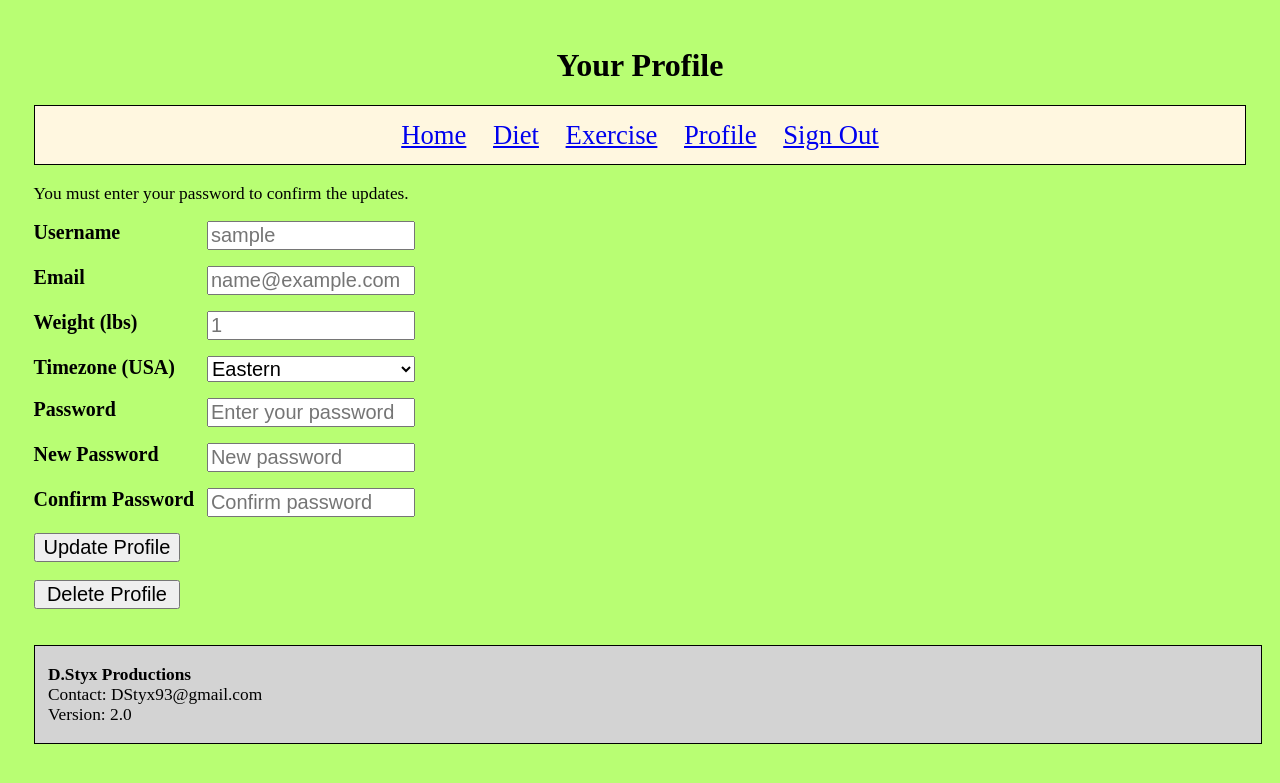
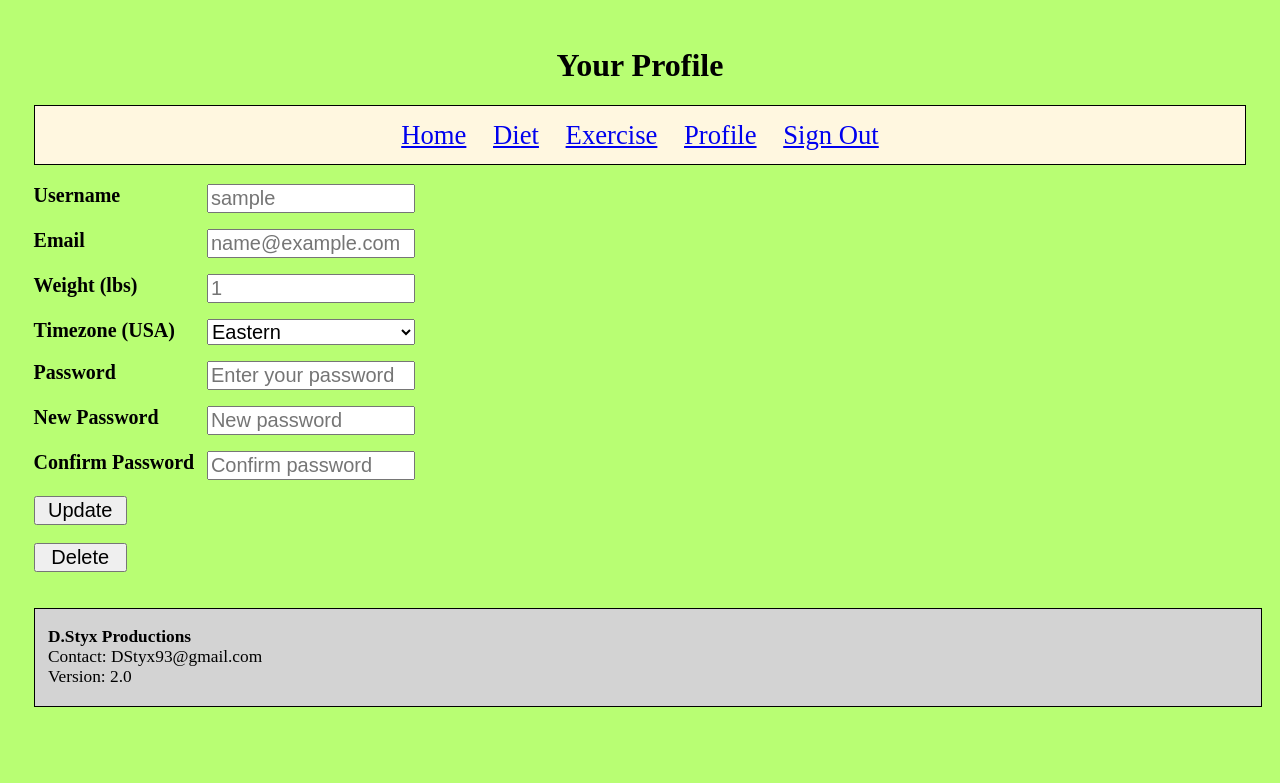
Before and after one commit to DStyck93/Health_Website, a PHP site: page /users/profile/index.php in a window 1280 px wide. Shown: the top 783 px of the page. Run offline with PHP 8.4, Linux system fonts and the light colour scheme; the visitor is signed in with stand-in values (Sample User, id 1); a stand-in replaces the project's code that opens the database connection; some libraries are stand-ins or nearby versions.

Commit message:
Profile updates now only require a password for password updates.

```diff
--- a/private/functions/auth_functions.php
+++ b/private/functions/auth_functions.php
@@ -4,6 +4,7 @@ function login($user): true {
     session_regenerate_id(true);
     $_SESSION['username'] = $user['username'];
     $_SESSION['email'] = $user['email'];
+    $_SESSION['hashed_password'] = $user['password'];
     $_SESSION['weight'] = $user['weight_pounds'] ?? 0;
     $_SESSION['timezone'] = $user['timezone'];
 
@@ -37,8 +38,8 @@ function require_login(): void {
         $user = find_user_by_id($_COOKIE['user_id']);
         $_SESSION['username'] = $user['username'];
         $_SESSION['email'] = $user['email'];
+        $_SESSION['hashed_password'] = $user['password'];
         $_SESSION['weight'] = $user['weight_pounds'];
-        $_SESSION['hashed_password'] = $user['password'];
         $_SESSION['timezone'] = $user['timezone'];
     }
 }
--- a/private/functions/validation_functions.php
+++ b/private/functions/validation_functions.php
@@ -221,20 +221,19 @@ function update_user(): array {
     $username = $_POST['username'];
     $email = $_POST['email'] ?? '';
     $weight = $_POST['weight'] ?? '';
-    $timezone = $_POST['timezone'] ?? '';
     $old_password = $_POST["password"] ?? '';
     $new_password = $_POST['new_password'] ?? '';
     $confirm_password = $_POST['confirm_password'] ?? '';
 
-    $user = find_user_by_id($_COOKIE['user_id']);
+    $timezone = $_POST['timezone'] ?? '';
+    if ($timezone == $_SESSION["timezone"]) {
+        $timezone = '';
+    }
 
-    if ($username == '' && $email == '' && $new_password == '' && $timezone == $_SESSION['timezone']) {
+    if ($username == '' && $email == '' && $new_password == '' && $timezone == '' && $weight == '') {
         $errors[] = "No values entered";
-
-    } else if ($old_password == '') {
-        $errors[] = "You must enter your password.";
-
-    } else if (password_verify($old_password, $user['password'])) {
+        return $errors;
+    }
 
     // Username
     if ($username != '') {
@@ -328,9 +327,16 @@ function update_user(): array {
     }
 
     // Password
+    if ($old_password == '' && $new_password != '') {
+        $errors[] = "To update your password, you must enter your old one.";
+
+    }
+
     if ($new_password != '') {
+        $correct_password = password_verify($old_password, $_SESSION['hashed_password']);
 
-            // Validate password
+        if ($correct_password) {
+            // Validate new password
             if (!has_length($new_password, ['min' => 5, 'max' => 20])) {
                 $errors[] = "Password must be between 5 and 20 characters.";
             } elseif (!preg_match('/[A-Z]/', $new_password)) {
@@ -356,14 +362,14 @@ function update_user(): array {
                 $result = update_user_query('password', $hashed_password);
                 if ($result) {
                     $_SESSION['message'] = "Password successfully updated.\n";
+                    $_SESSION['hashed_password'] = $hashed_password;
                 } else {
                     $errors[] = "An error occurred while updating your password.";
                 }
             }
-        }
-
         } else {
             $errors[] = "Invalid password";
+        }
     }
 
     return $errors;
--- a/public_html/public/stylesheets/style.css
+++ b/public_html/public/stylesheets/style.css
@@ -142,7 +142,7 @@ dt {
 }
 
 #edit_user_button {
-    width: 110pt;
+    width: 70pt;
     font-size: 15pt;
     cursor: pointer;
 }
--- a/public_html/public/users/profile/index.php
+++ b/public_html/public/users/profile/index.php
@@ -18,7 +18,6 @@ include(SHARED_PATH . '/header.php');
 <!-- Messages -->
 <p id="message"><?php display_message() ?></p>
 <p><?php echo display_errors($errors); ?></p>
-<p>You must enter your password to confirm the updates.</p>
 
 <!-- Form -->
 <form action="<?php echo url_for('/users/profile/index.php') ?>" method="POST">
@@ -57,13 +56,13 @@ include(SHARED_PATH . '/header.php');
         <input type="password" id="form_input" placeholder="Confirm password" name="confirm_password"/>
     </dd></dl>
     <!-- Submit -->
-    <input type="submit" value="Update Profile" id="edit_user_button"/>
+    <input type="submit" value="Update" id="edit_user_button"/>
 
 </form><br>
 
 <!-- Delete -->
 <form action="<?php echo url_for('/users/profile/delete.php') ?>" method="POST">
-    <input type="submit" value="Delete Profile" id="edit_user_button"/>
+    <input type="submit" value="Delete" id="edit_user_button"/>
 </form>
 
 <?php include(SHARED_PATH . '/footer.php'); ?>
```
Lines whose indentation alone changed are shown as unchanged.
